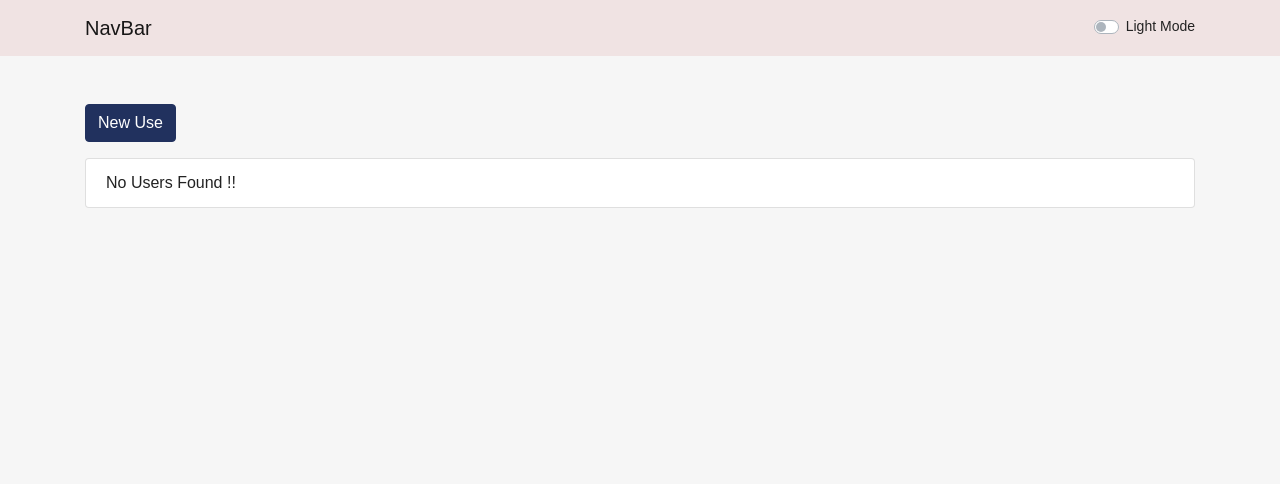
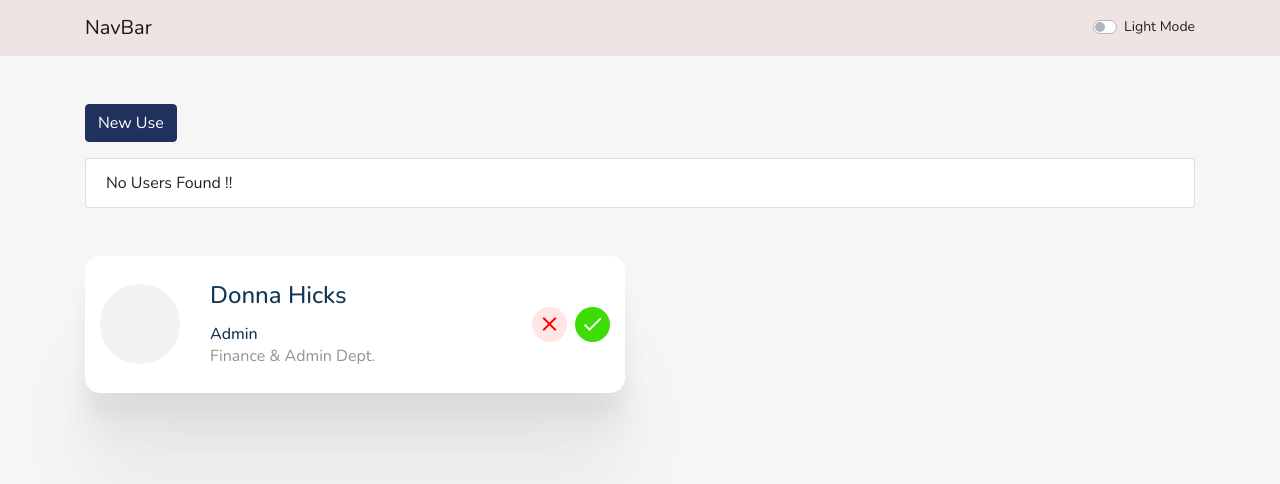
Before and after one commit to sumeetpatelofficial/vuePractice, a Vue app: page / in a window 1280 px wide. Shown: the top 484 px of the page. Built offline with nearby package versions, Linux system fonts and the light colour scheme.

Commit message:
added contact card

```diff
--- a/package.json
+++ b/package.json
@@ -13,6 +13,7 @@
     "bootstrap-vue": "^2.13.0",
     "core-js": "^3.6.5",
     "lodash": "^4.17.21",
+    "material-icons": "^1.11.0",
     "vue": "^2.6.14",
     "vue-axios": "^3.3.7",
     "vue-class-component": "^7.2.3",
--- a/src/assets/scss/app.scss
+++ b/src/assets/scss/app.scss
@@ -1,7 +1,8 @@
+@import url('https://fonts.googleapis.com/css2?family=Nunito:wght@300;400;500;600;700&display=swap');
 @import 'variables';
 @import "node_modules/bootstrap/scss/bootstrap";
 @import "node_modules/bootstrap-vue/src/index.scss";
-
+// @import "contactcard";
 
 :root
 {
--- a/src/components/child/contactCard.vue
+++ b/src/components/child/contactCard.vue
@@ -1,6 +1,19 @@
 <template>
-    <div>
-
+    <div class="contact-card">
+        <div class="contact-card-image">
+            <div class="content">
+                <!-- <img src="" alt="" srcset=""> -->
+            </div>
+        </div>
+        <div class="contact-card-detail">
+            <h4>Donna Hicks</h4>
+            <h6>Admin</h6>
+            <p>Finance & Admin Dept.</p>
+        </div>
+        <div class="contact-card-action">
+            <b-link class="remove"><span class="material-icons">close</span></b-link>
+            <b-link class="check"><span class="material-icons">check</span></b-link>
+        </div>
     </div>
 </template>
 
@@ -13,6 +26,75 @@
     }
 </script>
 
-<style scoped>
-
+<style scoped lang="scss">
+    .contact-card{
+        position: relative;
+        background: #ffffff;
+        border-radius: 15px;
+        display: flex;
+        flex-direction: row;
+        padding: 25px 0;
+        align-items: center;
+        box-shadow:
+        0 20px 15px rgba(0, 0, 0, 0.03),
+        0 40px 30px rgba(0, 0, 0, 0.04),
+        0 100px 80px rgba(0, 0, 0, 0.05);
+        &-image{
+            position: relative;
+            width: 80px;
+            height: 80px;
+            background: #f2f2f2;
+            border-radius: 50%;
+            margin: 0 15px;
+            flex: 0 0 80px;
+        }
+        &-detail{
+            flex: auto;
+            margin: 0 15px;
+            h4{
+                color: #143655;
+                margin-bottom: 15px;
+            }
+            h6{
+                color: #143655;
+                margin-bottom: 0;
+            }
+            p{
+                color: #929292;
+                margin-bottom: 0;
+            }
+        }
+        &-action{
+            position: relative;
+            margin: 0 15px;
+            display: flex;
+            a{
+                position: relative;
+                display: inline-block;
+                width: 35px;
+                height: 35px;
+                border-radius:50%;
+                text-align: center;
+                margin-left: 8px;
+                span{
+                    line-height: 35px;
+                }
+                &.remove{
+                    background: rgba($color: #FF0000, $alpha: 0.1);
+                    span{
+                        color: #FF0000;
+                    }
+                }
+                &.check{
+                    background: #3CDC04;
+                    span{
+                        color: #ffffff;
+                    }
+                }
+                &:first-child{
+                    margin-left: 0;
+                }
+            }
+        }
+    }
 </style>
--- a/src/main.ts
+++ b/src/main.ts
@@ -8,6 +8,7 @@ import BootstrapVue from 'bootstrap-vue';
 // import 'bootstrap/scss/bootstrap.scss'
 // import 'bootstrap-vue/dist/bootstrap-vue.css'
 import '@/assets/scss/app.scss';
+import 'material-icons/iconfont/material-icons.css';
 
 Vue.use(BootstrapVue)
 Vue.config.productionTip = false;
--- a/src/views/Home.vue
+++ b/src/views/Home.vue
@@ -42,6 +42,14 @@
       </b-list-group>
     </div>
 
+    <div class="container">
+      <div class="row">
+        <div class="col-6">
+          <contact-card />
+        </div>
+      </div>
+    </div>
+
     <b-modal centered size="lg" id="modal-1" @ok="saveUser()" title="Add New User">
       <b-form-group
         id="input-group-1"
@@ -84,8 +92,10 @@
 
 <script lang="ts">
 import { Component, Vue } from "vue-property-decorator";
+import contactCard from "@/components/child/contactCard.vue"
 @Component({
   components: {
+    contactCard
   },
 })
 export default class Home extends Vue {
```
Also changed, not shown: src/assets/scss/_contactcard.scss (added, +17 -0 lines), 1 other file (tests, documents, lock files or other folders).
